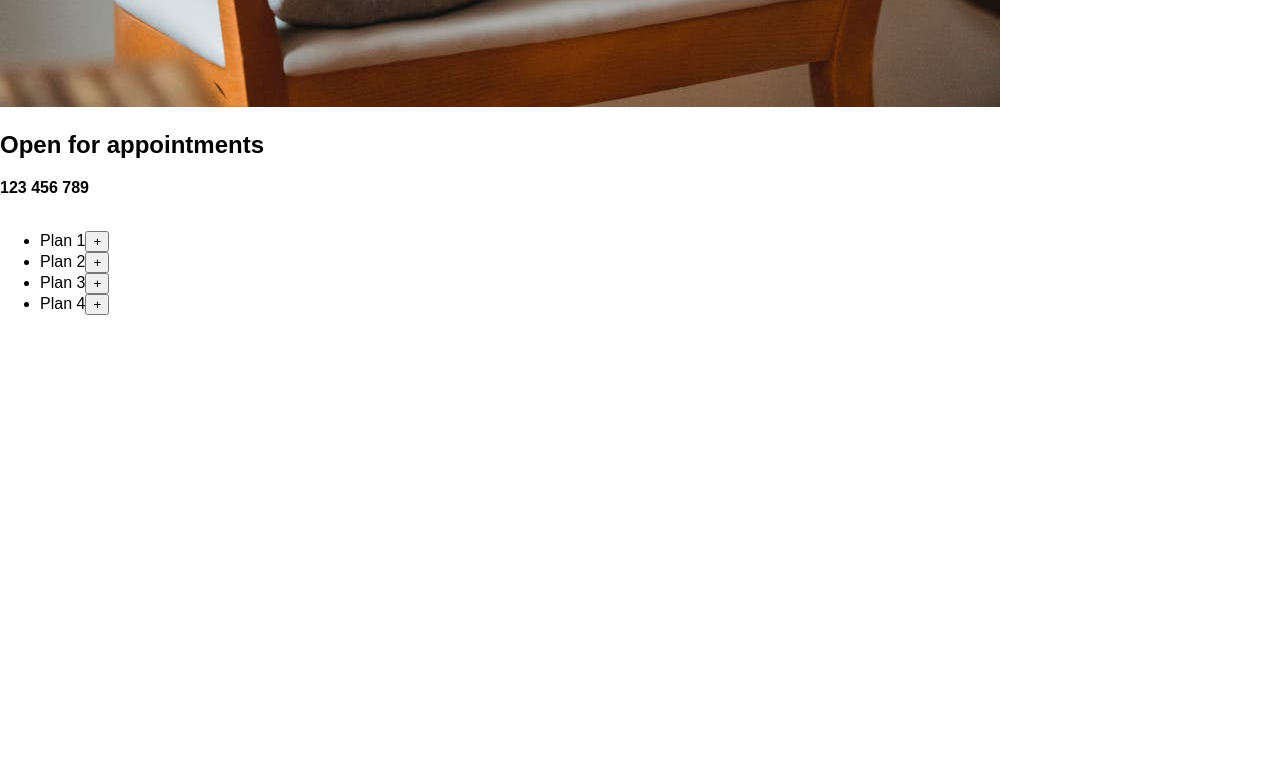
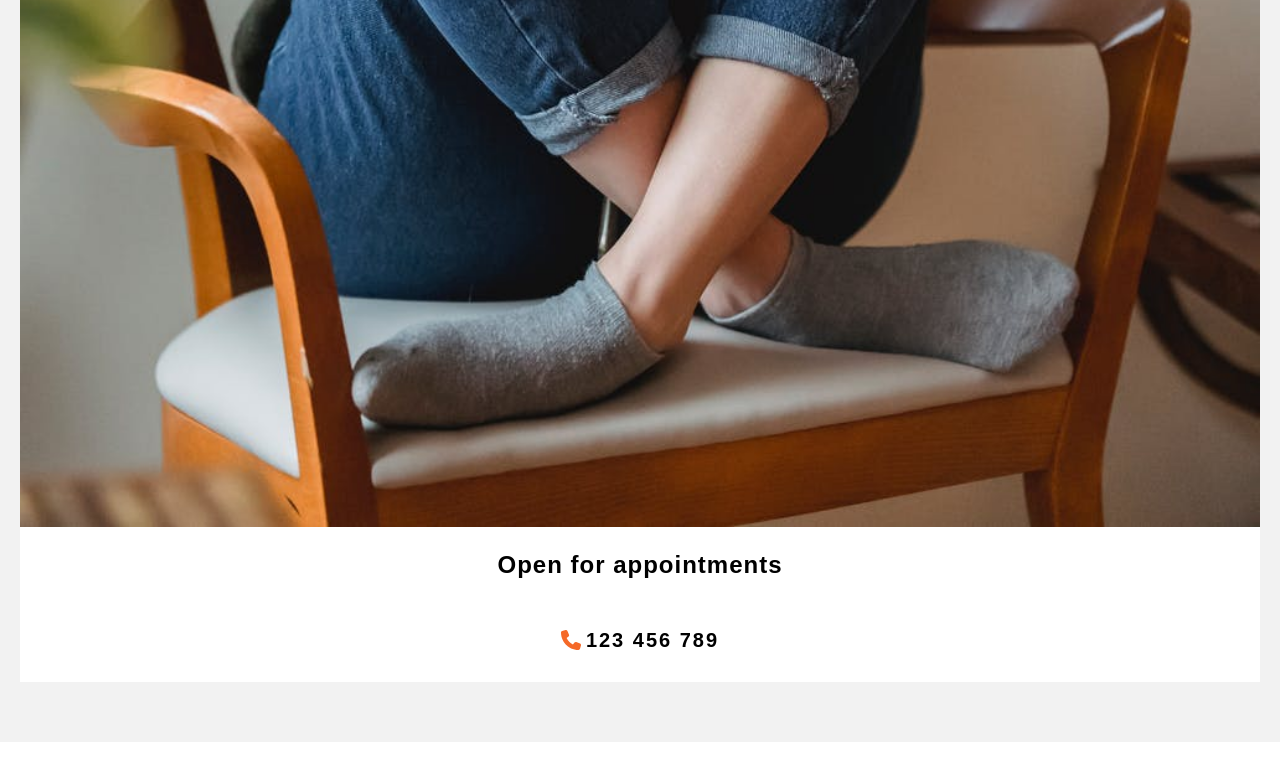
Before and after one commit to WersV/psychology-specialist-website-vue, a Vue app: page / in a window 1280 px wide. Shown: the part 5960-6720 px from the top of the page. Before the commit the page ends 6291 px from the top, so only its background shows below. Built offline with nearby package versions, Linux system fonts and the light colour scheme.

Commit message:
add appointment section (css)

```diff
--- a/src/App.vue
+++ b/src/App.vue
@@ -2,12 +2,16 @@
   <MenuAndHello />
   <AboutUs />
   <Appointment />
+  <ContactUs />
+  <FooterWeb />
 </template>
 
 <script>
 import MenuAndHello from "./views/MenuAndHello.vue";
 import AboutUs from "./views/AboutUs.vue";
 import Appointment from "./views/Appointment.vue";
+import ContactUs from "./views/ContactUs.vue";
+import FooterWeb from "./views/FooterWeb.vue";
 
 export default {
   data() {
@@ -17,10 +21,12 @@ export default {
         MenuAndHello,
         AboutUs,
         Appointment,
+        ContactUs,
+        FooterWeb,
       },
     };
   },
-  components: { MenuAndHello, AboutUs, Appointment },
+  components: { MenuAndHello, AboutUs, Appointment, ContactUs, FooterWeb },
 };
 </script>
 
--- a/src/main.js
+++ b/src/main.js
@@ -19,9 +19,10 @@ import {
   faXmark,
   faCartShopping,
   faSquareCheck,
+  faPhone,
 } from "@fortawesome/free-solid-svg-icons";
 
 /* add icons to the library */
-library.add(faBars, faXmark, faCartShopping, faSquareCheck);
+library.add(faBars, faXmark, faCartShopping, faSquareCheck, faPhone);
 
 createApp(App).component("font-awesome-icon", FontAwesomeIcon).mount("#app");
--- a/src/views/Appointment.vue
+++ b/src/views/Appointment.vue
@@ -2,15 +2,19 @@
 <template>
   <section class="appointment">
     <header class="appointment-header">
-      <img
-        src="../assets/depression.jpeg"
-        alt="woman sitting on a chair with depression"
-      />
-      <h2>Open for appointments</h2>
-      <strong>123 456 789</strong>
+      <div class="header-wrapper">
+        <img
+          src="../assets/depression.jpeg"
+          alt="woman sitting on a chair with depression"
+        />
+        <h2>Open for appointments</h2>
+        <strong>
+          <font-awesome-icon icon="fa-solid fa-phone" />123 456 789</strong
+        >
+      </div>
     </header>
     <section class="subscription">
-      <img src="" alt="" />
+      <img src="../assets/help.jpeg" alt="" />
       <section class="subscription-plans">
         <ul>
           <li v-for="item in subsPlans" :key="item.id">
@@ -91,4 +95,75 @@ export default {
   },
 };
 </script>
-<style lang="scss" scoped></style>
+<style lang="scss" scoped>
+.appointment {
+  .appointment-header {
+    background-color: #f2f2f2;
+    padding: 40px 0;
+    .header-wrapper {
+      margin: 20px;
+      background-color: white;
+      img {
+        width: 100%;
+      }
+      h2 {
+        text-align: center;
+        letter-spacing: 1px;
+      }
+      strong {
+        display: block;
+        text-align: center;
+        font-size: 20px;
+        padding: 30px;
+        letter-spacing: 2px;
+        .fa-phone {
+          color: #f56928;
+          padding-right: 5px;
+        }
+      }
+    }
+  }
+  .subscription {
+    margin: 20px;
+    img {
+      width: 100%;
+    }
+    .subscription-plans {
+      ul {
+        list-style-type: none;
+        color: #f56928;
+        font-weight: bold;
+        font-size: 20px;
+        li {
+          display: flex;
+          align-items: center;
+          flex-wrap: wrap;
+          line-height: 50px;
+          button {
+            background-color: #f56928;
+            border: 0;
+            border-radius: 25px;
+            width: 40px;
+            height: 40px;
+            color: white;
+            font-size: 30px;
+            margin-left: 10px;
+          }
+          ul {
+            margin: 20px 0;
+            padding: 0;
+            color: #333;
+            font-size: 16px;
+            list-style-type: "-";
+            li {
+              display: list-item;
+              padding-left: 10px;
+              line-height: 150%;
+            }
+          }
+        }
+      }
+    }
+  }
+}
+</style>
```
